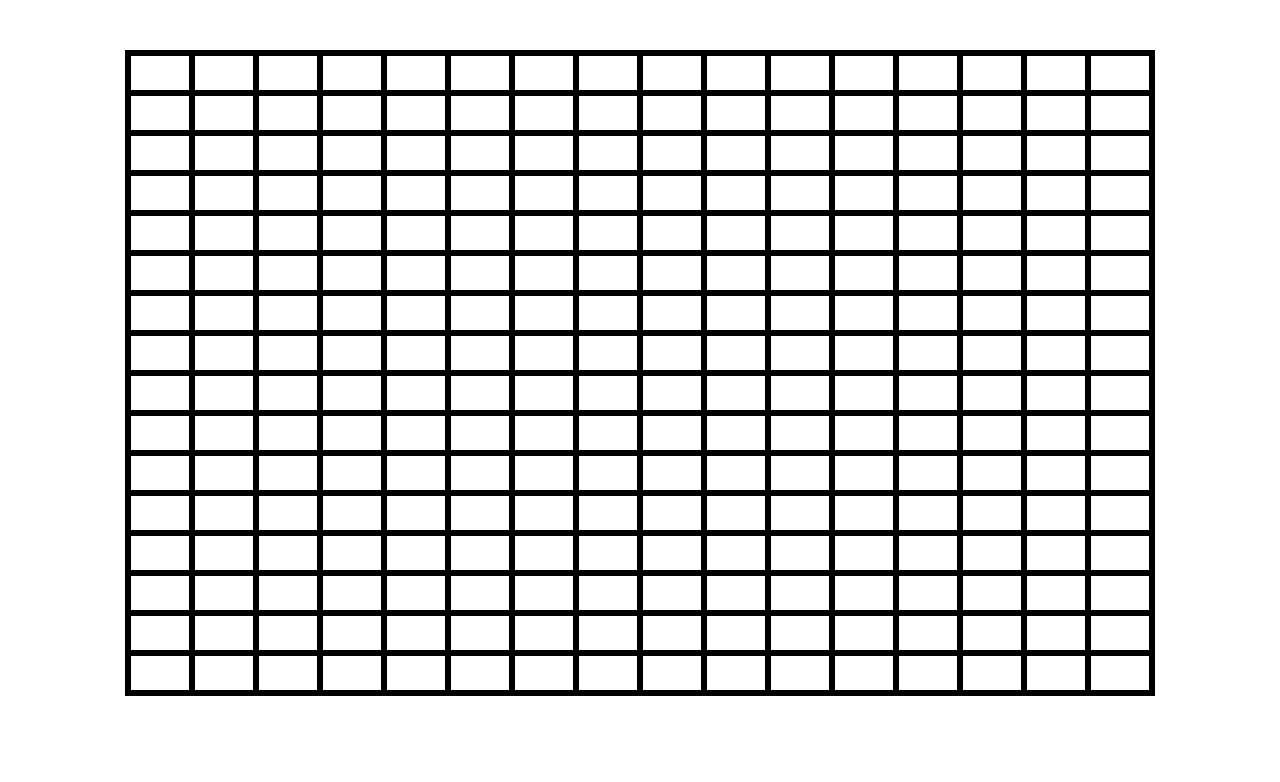
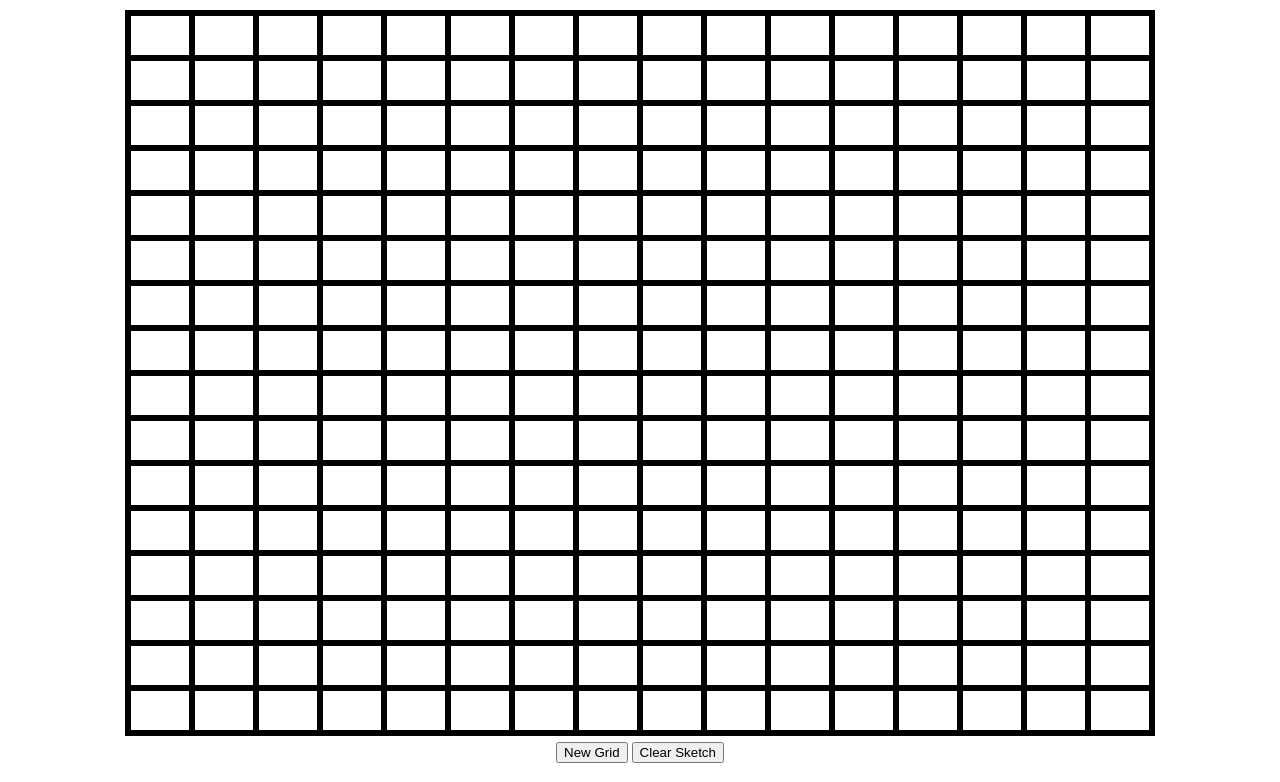
Before and after one commit to rsingh954/Etch-a-Sketch, a PHP site: page / in a window 1280 px wide. Shown: the part 18-800 px from the top of the page. Run offline with PHP 8.4, Linux system fonts and the light colour scheme.

Commit message:
Working version 1

```diff
--- a/index.html
+++ b/index.html
@@ -16,7 +16,10 @@
 
 </div>
 
-
+<div class = 'btn'>
+  <button  class = 'button' onclick="createNewGrid();">New Grid</button>
+  <button class = 'button' onclick="clearSketch();">Clear Sketch</button>
+</div>
 
 <script src="script.js"> </script>
 </body>
--- a/style.css
+++ b/style.css
@@ -1,22 +1,34 @@
 #container{
     border-style: solid;
     display: grid;
-    height: 80vh;
+    height: 90vh;
     width: 80vw;
     margin-left: auto;
     margin-right: auto;
-    margin-top: 50px;
+    margin-top: 10px;
 }
 
 
 .row{
     border-style: solid;
+    grid-area: auto;
 
 }
 
-div :hover{
-    background-color: antiquewhite;
+
+.draw{
+    background-color: black;
 }
 body{
     margin: 0;
 }
+
+.hide{
+    visibility: hidden;
+}
+.btn{
+    margin-top: .5%;
+    text-align: center;
+    margin-left: auto;
+    margin-right: auto;
+}
```
Also changed, not shown: script.js (+47 -4 lines).
